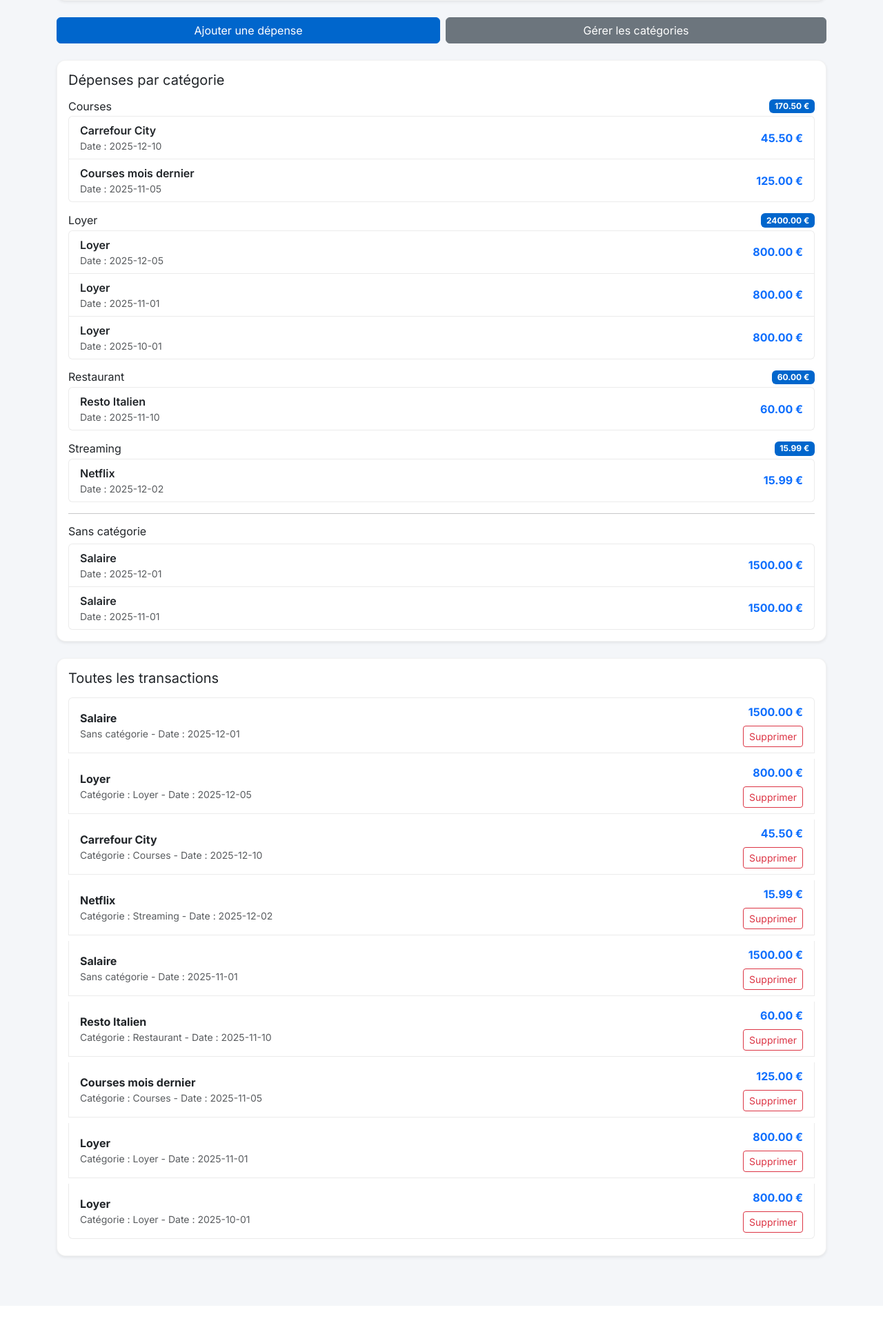
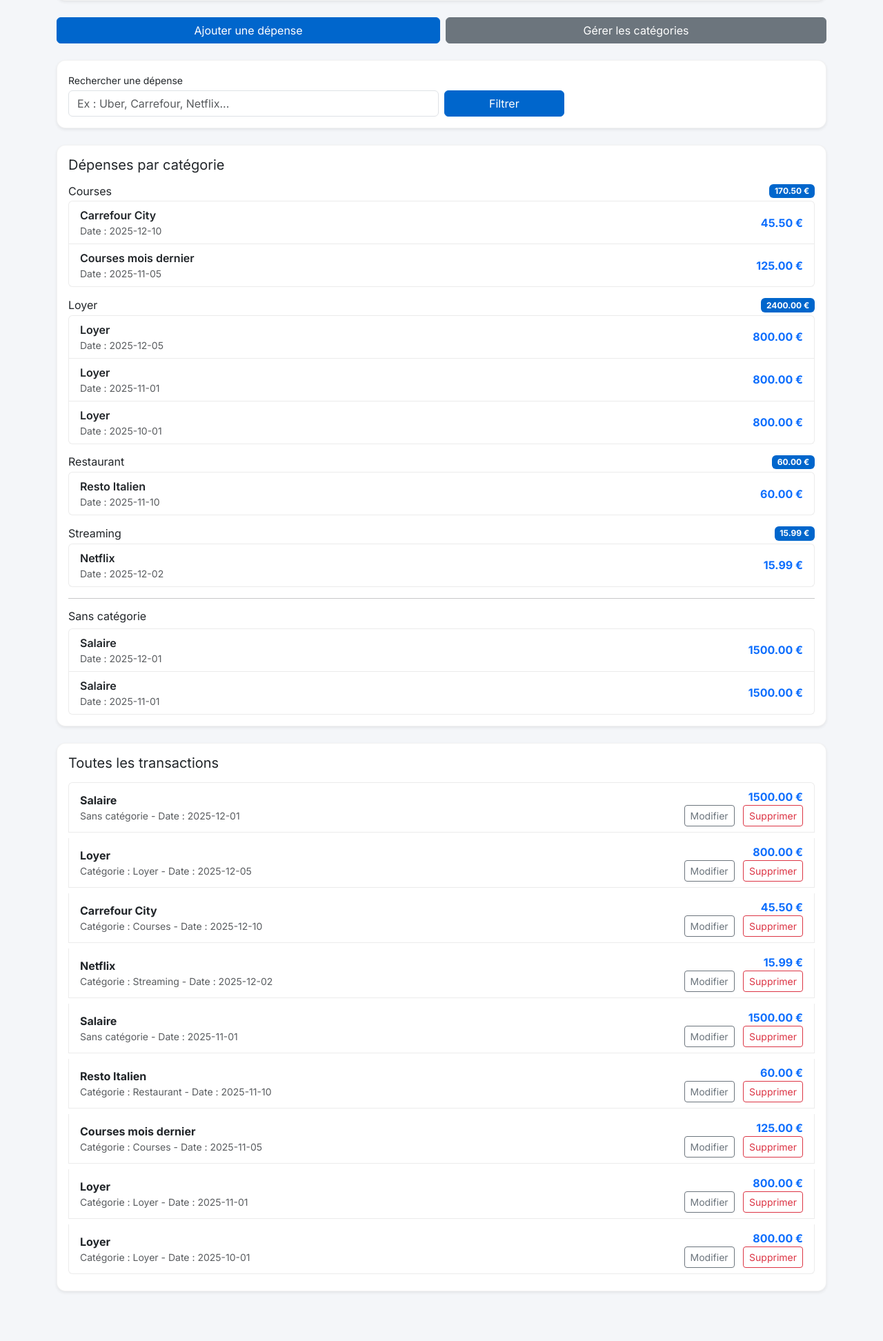
Before and after one commit to dohaab14/zadeet, a FastAPI app: page /transactions/page in a window 1280 px wide. Shown: the part 272-2216 px from the top of the page at 69% size. Before the commit the page ends 2098 px from the top, so only its background shows below. Run offline with FastAPI, Linux system fonts and the light colour scheme.

Commit message:
ajout dans transactions la recherche et la modifi de dépense

```diff
--- a/app/templates/base.html
+++ b/app/templates/base.html
@@ -1,4 +1,3 @@
-
 <!DOCTYPE html>
 <html lang="fr">
 <head>
@@ -6,16 +5,22 @@
     <title>{% block title %}Zadeet{% endblock %}</title>
     <link href="https://cdn.jsdelivr.net/npm/bootstrap@5.3.0/dist/css/bootstrap.min.css" rel="stylesheet">
     <link rel="stylesheet" href="{{ url_for('static', path='/style.css') }}">
-
+    {# si un jour tu veux des scripts dans <head> #}
+    {% block head_extras %}{% endblock %}
 </head>
 <body>
-        {% include "navbar.html" %}
+    {% include "navbar.html" %}
 
     <div class="container py-5">
         {% block content %}{% endblock %}
     </div>
 
     <script src="https://cdn.jsdelivr.net/npm/bootstrap@5.3.0/dist/js/bootstrap.bundle.min.js"></script>
+
+    {# ancien block, si tu l’utilises déjà quelque part #}
     {% block scripts %}{% endblock %}
+
+    {# 🔥 nouveau block : celui utilisé par transactions.html #}
+    {% block body_scripts %}{% endblock %}
 </body>
 </html>
--- a/app/templates/transactions.html
+++ b/app/templates/transactions.html
@@ -27,10 +27,40 @@
 </section>
 
 <section class="d-flex flex-column flex-md-row gap-2 mb-4">
-  <button class="btn btn-primary flex-fill" data-bs-toggle="modal" data-bs-target="#expenseModal">
+    <button
+      class="btn btn-primary flex-fill"
+      data-bs-toggle="modal"
+      data-bs-target="#expenseModal"
+      data-mode="create"
+    >
       Ajouter une dépense
     </button>
     <a href="/categories/page" class="btn btn-secondary flex-fill text-center">Gérer les catégories</a>
+  </section>
+
+
+  <!-- 🔎 Formulaire de recherche -->
+  <section class="card shadow-sm mb-4">
+    <div class="card-body">
+      <form method="get" action="/transactions/page" class="row g-2 align-items-end">
+        <div class="col-md-6">
+          <label for="searchInput" class="form-label small mb-1">Rechercher une dépense</label>
+          <input
+            type="text"
+            id="searchInput"
+            name="search"
+            class="form-control"
+            placeholder="Ex : Uber, Carrefour, Netflix..."
+            value="{{ search | default('') }}"
+          >
+        </div>
+        <div class="col-md-2 d-grid">
+          <button type="submit" class="btn btn-primary mt-3 mt-md-0">
+            Filtrer
+          </button>
+        </div>
+      </form>
+    </div>
   </section>
 
 <section class="card shadow-sm mb-4">
@@ -102,11 +132,31 @@
             </div>
             <div class="text-end ms-3">
                 <div class="fw-bold text-primary">{{ '%.2f' | format(t.amount) }} €</div>
-              <form method="post" action="/transactions/{{ t.id }}" class="mt-2">
+
+                <!-- Bouton modifier (ouvre le même modal) -->
+                <button
+                  type="button"
+                  class="btn btn-sm btn-outline-secondary me-2"
+                  data-bs-toggle="modal"
+                  data-bs-target="#expenseModal"
+                  data-mode="edit"
+                  data-id="{{ t.id }}"
+                  data-label="{{ t.label or '' }}"
+                  data-amount="{{ '%.2f' | format(t.amount) }}"
+                  data-category-id="{{ t.category.id if t.category else '' }}"
+                  data-date="{{ t.date.strftime('%Y-%m-%d') }}"
+                >
+                  Modifier
+                </button>
+
+                <!--  Bouton supprimer -->
+                <form method="post" action="/transactions/{{ t.id }}" class="d-inline">
                   <input type="hidden" name="method" value="delete">
                   <button type="submit" class="btn btn-sm btn-outline-danger">Supprimer</button>
                 </form>
               </div>
+
+
           </div>
         {% endfor %}
       </div>
@@ -167,10 +217,57 @@
 
 {% block body_scripts %}
   <script>
+    document.addEventListener('DOMContentLoaded', function () {
+      const expenseModal = document.getElementById('expenseModal');
       const dateInput = document.getElementById('expenseDate');
+      const labelInput = document.getElementById('expenseLabel');
+      const amountInput = document.getElementById('expenseAmount');
+      const categorySelect = document.getElementById('expenseCategory');
+      const form = expenseModal.querySelector('form');
+      const title = expenseModal.querySelector('.modal-title');
+
+      function setTodayIfEmpty() {
         if (dateInput && !dateInput.value) {
           const today = new Date().toISOString().slice(0, 10);
           dateInput.value = today;
         }
+      }
+
+      setTodayIfEmpty();
+
+      expenseModal.addEventListener('show.bs.modal', function (event) {
+        const button = event.relatedTarget;
+        const mode = button.getAttribute('data-mode') || 'create';
+
+        if (mode === 'create') {
+          // Mode création
+          title.textContent = 'Nouvelle dépense';
+          form.action = '/transactions/';
+          labelInput.value = '';
+          amountInput.value = '';
+          categorySelect.value = '';
+          setTodayIfEmpty();
+        } else if (mode === 'edit') {
+          // Mode édition
+          const id = button.getAttribute('data-id');
+          const label = button.getAttribute('data-label') || '';
+          const amount = button.getAttribute('data-amount') || '';
+          const categoryId = button.getAttribute('data-category-id') || '';
+          const date = button.getAttribute('data-date') || '';
+
+          title.textContent = 'Modifier la dépense';
+          form.action = `/transactions/${id}/update`;
+
+          labelInput.value = label;
+          amountInput.value = amount;
+          categorySelect.value = categoryId;
+          if (date) {
+            dateInput.value = date;
+          } else {
+            setTodayIfEmpty();
+          }
+        }
+      });
+    });
   </script>
 {% endblock %}
```
Also changed, not shown: app/api/routes_transactions.py (+21 -0 lines), budget.db. Lines whose indentation alone changed are shown as unchanged.
